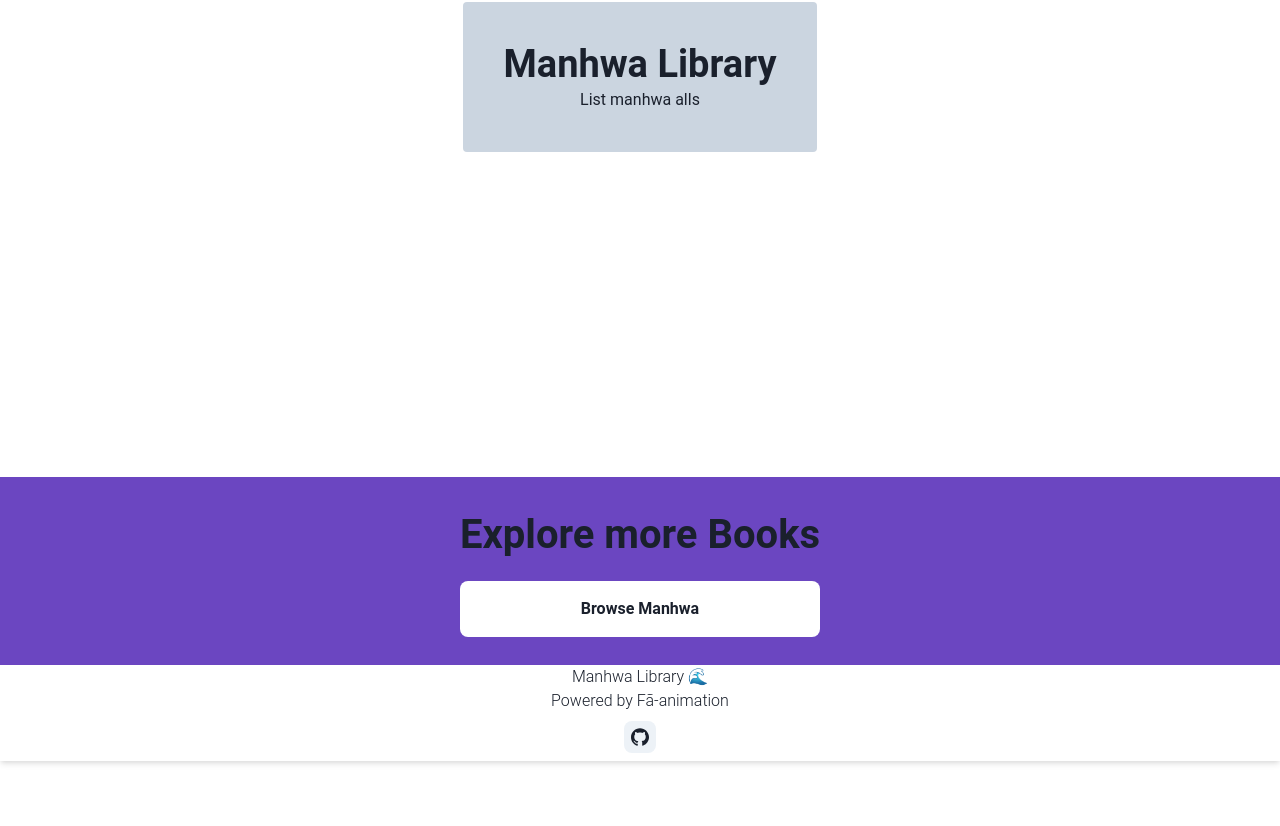
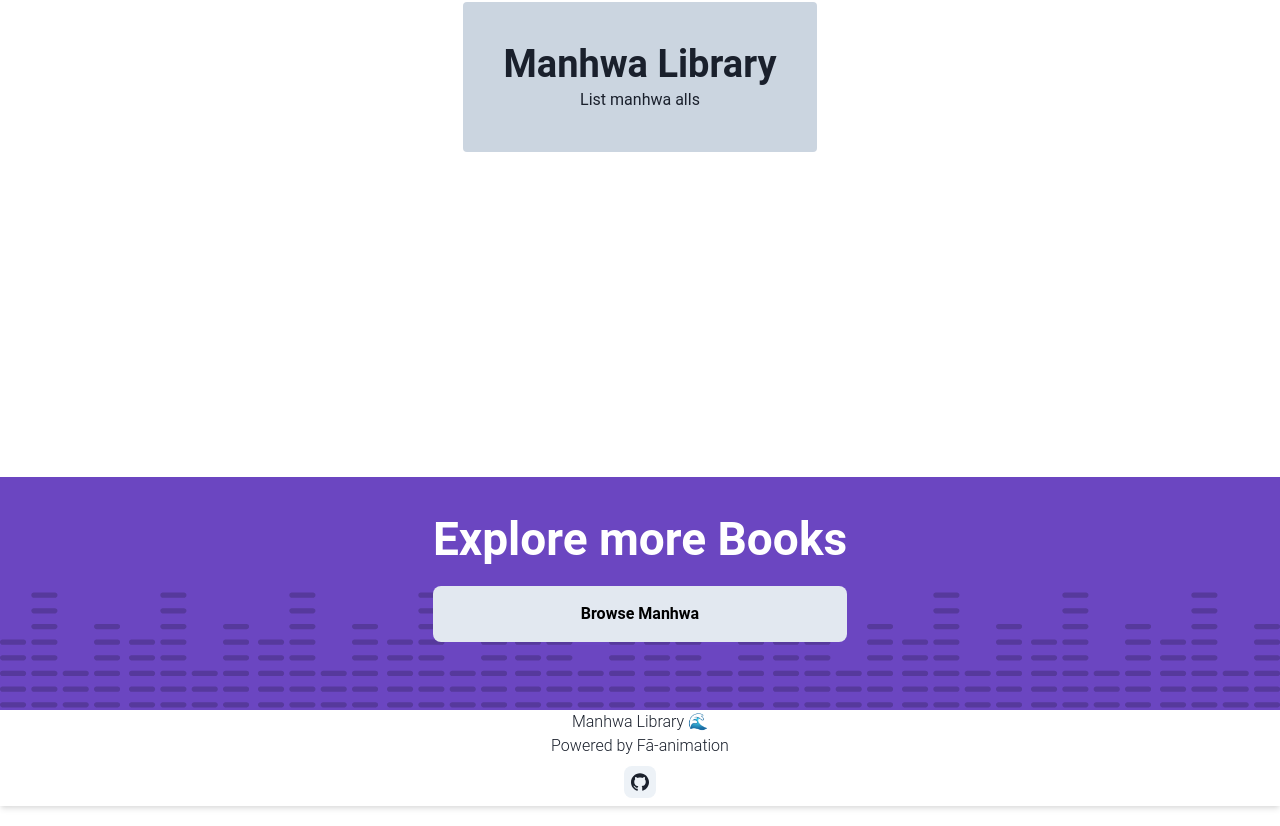
Before and after one commit to fa-animation/manhwa-library, a Next.js app: page / in a window 1280 px wide. Shown: the part 1214-2040 px from the top of the page. Before the commit the page ends 1995 px from the top, so only its background shows below. Built offline with nearby package versions, Linux system fonts and the light colour scheme.

Commit message:
refactor: Content separation

```diff
--- /dev/null
+++ b/src/components/explore/Section.tsx
@@ -0,0 +1,20 @@
+import { Box } from '@chakra-ui/react'
+import { BoxProps } from '@chakra-ui/layout'
+
+interface Props extends BoxProps {
+  children: React.ReactNode
+}
+
+export const Section = ({ children, ...props }: Props) => (
+  <Box
+    as={'section'}
+    bg={'purple.600'}
+    bgImage={'/svg/blob.svg'}
+    bgPosition={'bottom center'}
+    bgRepeat={'space no-repeat'}
+    bgSize={'120px'}
+    {...props}
+  >
+    {children}
+  </Box>
+)
--- /dev/null
+++ b/src/components/explore/button.tsx
@@ -0,0 +1,16 @@
+import { Button as ChakraButton } from '@chakra-ui/react'
+
+export const Button = () => (
+  <ChakraButton
+    width="100%"
+    mt={{ base: '6', md: 0 }}
+    color="black"
+    _hover={{
+      bg: 'gray.100'
+    }}
+    bg="gray.200"
+    h="56px"
+  >
+    Browse Manhwa
+  </ChakraButton>
+)
--- a/src/components/explore/index.tsx
+++ b/src/components/explore/index.tsx
@@ -1,43 +1,27 @@
-import { chakra, Box, Button, Flex } from '@chakra-ui/react'
+import { chakra, Box, Flex } from '@chakra-ui/react'
 import Container from '@/layout/container'
+import { Button } from './button'
+import { Section } from './Section'
 
 const Explore = () => {
   return (
-    <Box bg={'purple.600'}>
+    <Section>
       <Container p={7}>
-        <Flex direction="column" align="center" justify="space-between">
+        <Flex align="center" direction="column" textAlign="center" mb="10">
           <Box maxW="32rem">
             <chakra.h1
-              mb={4}
+              mb={3}
+              color={'white'}
               fontWeight={'bold'}
-              textStyle="heading"
-              fontSize={{ base: '2rem', md: '2.5rem' }}
+              fontSize={{ base: '4xl', sm: '5xl' }}
             >
               Explore more Books
             </chakra.h1>
-            <Button
-              width="100%"
-              mt={{ base: '6', md: 0 }}
-              color="gray.800"
-              justifyContent="center"
-              display="inline-flex"
-              alignItems="center"
-              fontWeight="bold"
-              shadow="md"
-              bg="white"
-              px="24px"
-              h="56px"
-              rounded="lg"
-              fontSize="md"
-              boxShadow="rgba(0, 0, 0.3)"
-            >
-              Browse Manhwa
-            </Button>
+            <Button />
           </Box>
-          {/* <Image src="https://manhwa-library.netlify.app/asset/undraw_reading_time_re_phf7.svg" alt="teste" /> */}
         </Flex>
       </Container>
-    </Box>
+    </Section>
   )
 }
 
```
